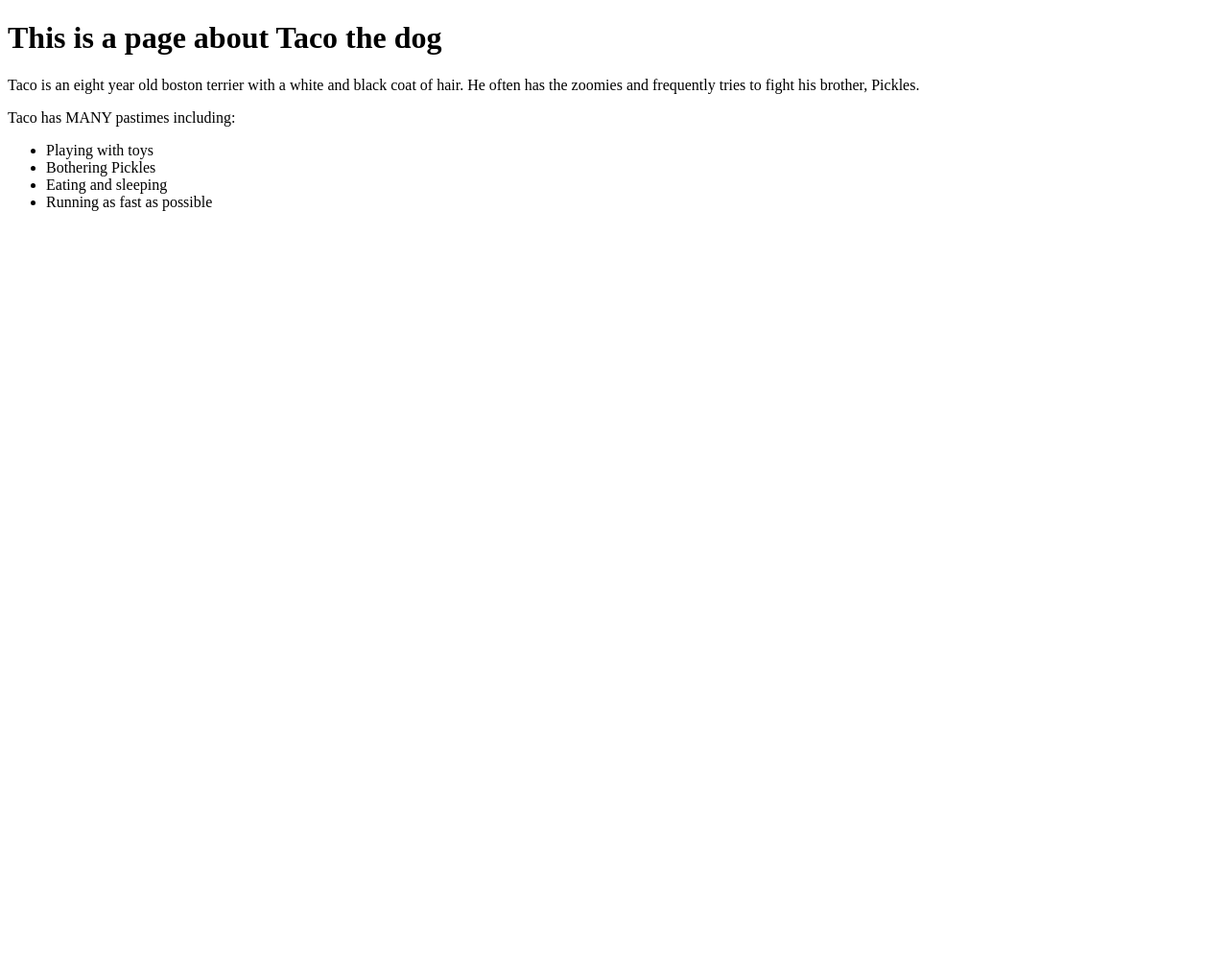
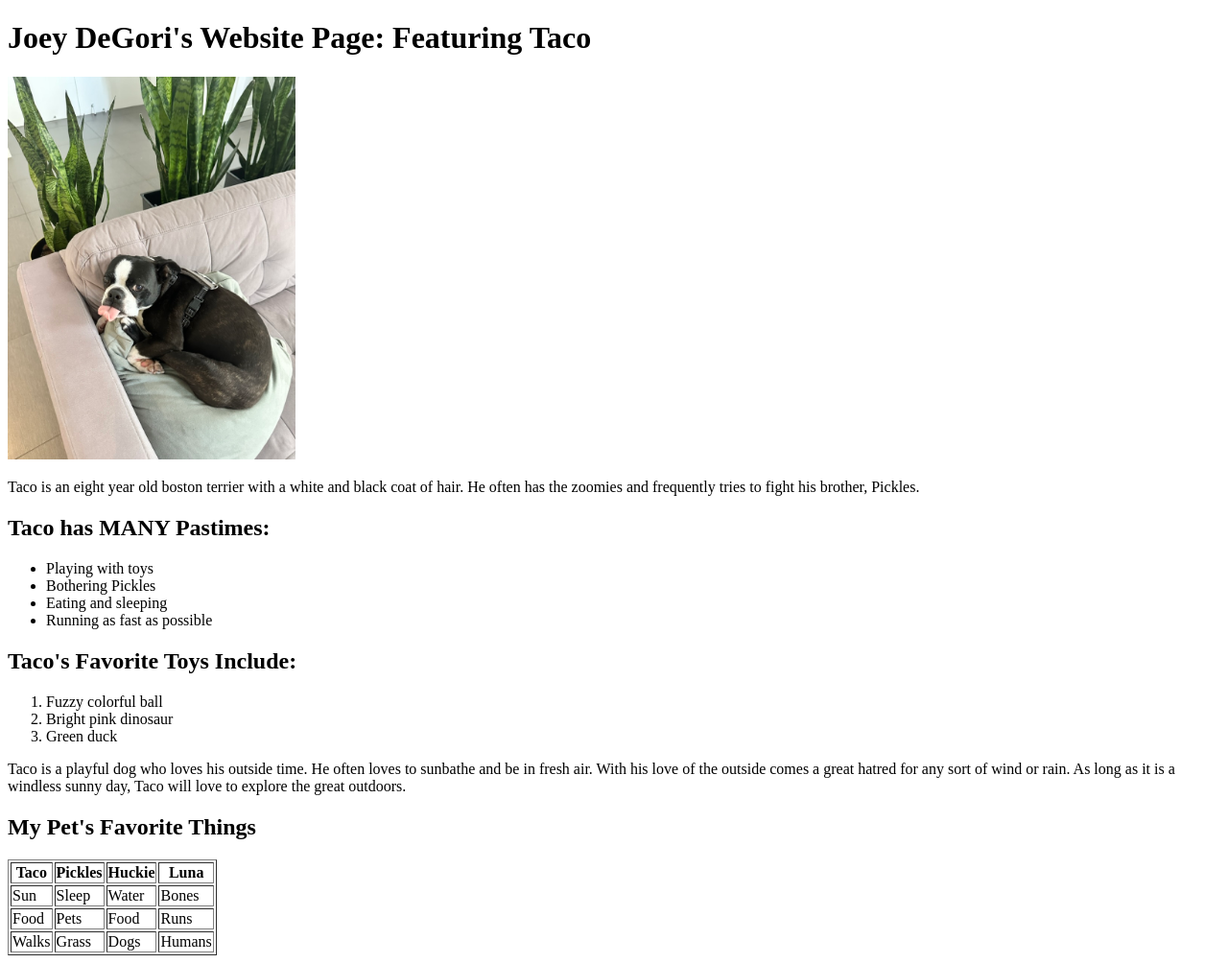
Before and after one commit to joeydegori/joeydegori.github.io, a plain HTML site: page index.html in a window 1280 px wide. Shown: the whole page at 96% size. Before the commit the page ends 800 px from the top, so only its background shows below. Drawn offline with Linux system fonts and the light colour scheme.

Commit message:
Finished code

```diff
--- a/index.html
+++ b/index.html
@@ -2,23 +2,66 @@
 <html lang="en">
   <head>
     <meta charset="utf-8" />
-    <title>Taco's Page</title>
+    <title>Joey's Website</title>
   </head>
 
   <body>
-    <h1>This is a page about Taco the dog</h1>
+    <h1>Joey DeGori's Website Page: Featuring Taco</h1>
+    <img src="taco-1.jpeg" width="300" height="auto" />
     <p>
       Taco is an eight year old boston terrier with a white and black coat of
       hair. He often has the zoomies and frequently tries to fight his brother,
       Pickles.
     </p>
 
-    <p>Taco has MANY pastimes including:</p>
+    <h2>Taco has MANY Pastimes:</h2>
     <ul>
       <li>Playing with toys</li>
       <li>Bothering Pickles</li>
       <li>Eating and sleeping</li>
       <li>Running as fast as possible</li>
     </ul>
+
+    <h2>Taco's Favorite Toys Include:</h2>
+    <ol>
+      <li>Fuzzy colorful ball</li>
+      <li>Bright pink dinosaur</li>
+      <li>Green duck</li>
+    </ol>
+
+    <p>
+      Taco is a playful dog who loves his outside time. He often loves to
+      sunbathe and be in fresh air. With his love of the outside comes a great
+      hatred for any sort of wind or rain. As long as it is a windless sunny
+      day, Taco will love to explore the great outdoors.
+    </p>
+
+    <h2>My Pet's Favorite Things</h2>
+    <table border="1" width="200px" height="auto">
+      <tr>
+        <th>Taco</th>
+        <th>Pickles</th>
+        <th>Huckie</th>
+        <th>Luna</th>
+      </tr>
+      <tr>
+        <td>Sun</td>
+        <td>Sleep</td>
+        <td>Water</td>
+        <td>Bones</td>
+      </tr>
+      <tr>
+        <td>Food</td>
+        <td>Pets</td>
+        <td>Food</td>
+        <td>Runs</td>
+      </tr>
+      <tr>
+        <td>Walks</td>
+        <td>Grass</td>
+        <td>Dogs</td>
+        <td>Humans</td>
+      </tr>
+    </table>
   </body>
 </html>
```
Also changed, not shown: taco-1.jpeg (added).
